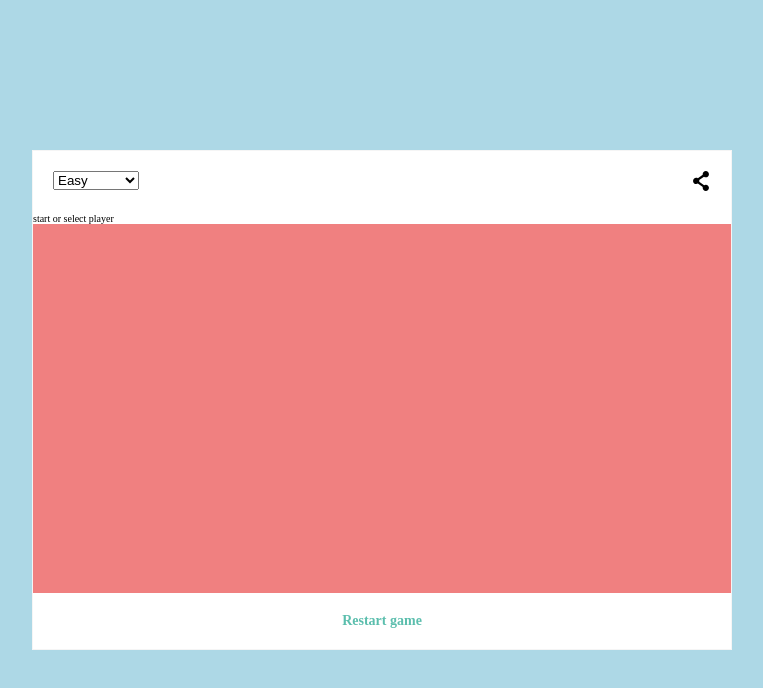
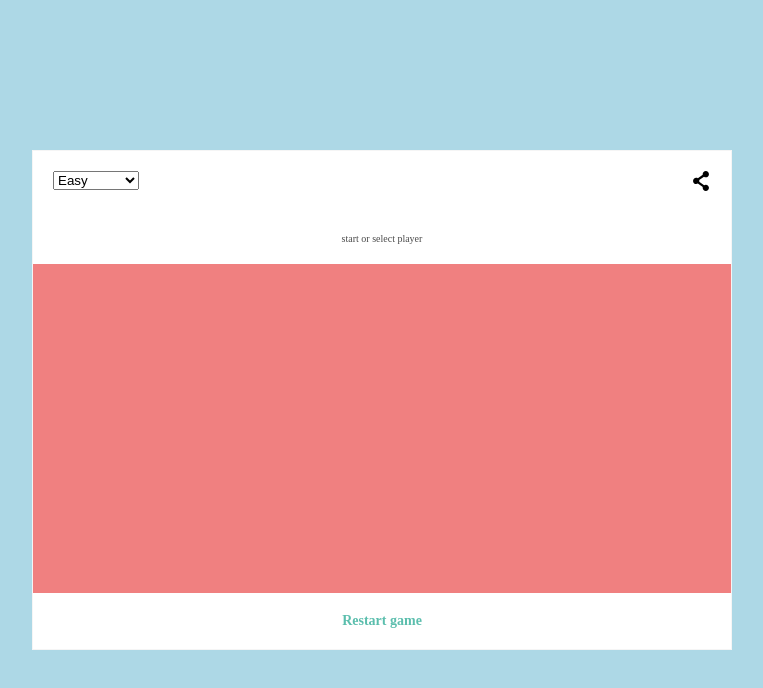
Before and after one commit to Beast-Code9999/Tic-Tac-Toe, a plain HTML site: page index.html in a window 1280 px wide. Shown: the whole page, without its empty margins (258-1021 px from the left). Drawn offline with Linux system fonts and the light colour scheme.

Commit message:
add css to .header__choice-text

```diff
--- a/index.html
+++ b/index.html
@@ -43,7 +43,7 @@
             </div>
 
             <div class="header__container--3">
-                <div class="header__text">
+                <div class="header__choice-text">
                     start or select player
                 </div>
             </div>
--- a/style.css
+++ b/style.css
@@ -55,6 +55,13 @@ body {
 .header__container--3 {
 
 }
+.header__choice-text {
+    display: flex;
+    justify-content: center;
+    align-items: center;
+    padding: 2rem;
+    color: #4a4a4a;
+}
 
 
 .main {
```
